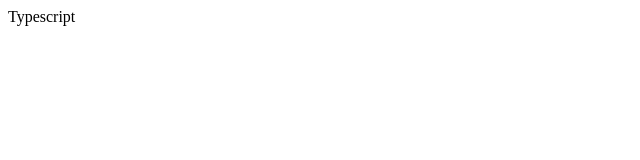
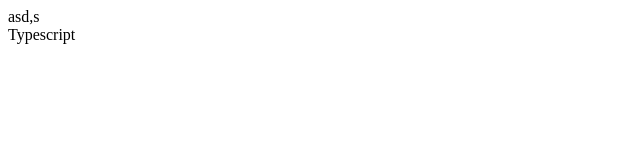
Before and after one commit to Wag1Sasha/frontend_project_template, a React app: page / in a window 1280 px wide. Shown: the top 160 px of the page, without its empty margins (0-640 px from the left). Built offline with nearby package versions, Linux system fonts and the light colour scheme.

Commit message:
testing jest

```diff
--- a/src/index.tsx
+++ b/src/index.tsx
@@ -2,7 +2,12 @@
 import ReactDOM from 'react-dom'
 
 function App(): JSX.Element {
-  return <div> Typescript</div>
+  return (
+    <>
+      asd,s
+      <div> Typescript</div>
+    </>
+  )
 }
 
 ReactDOM.render(<App />, document.getElementById('root'))
```
Also changed, not shown: package.json (+8 -0 lines).
